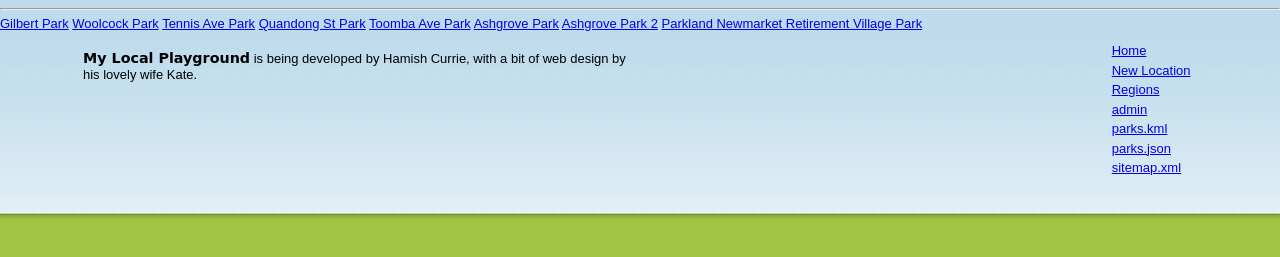
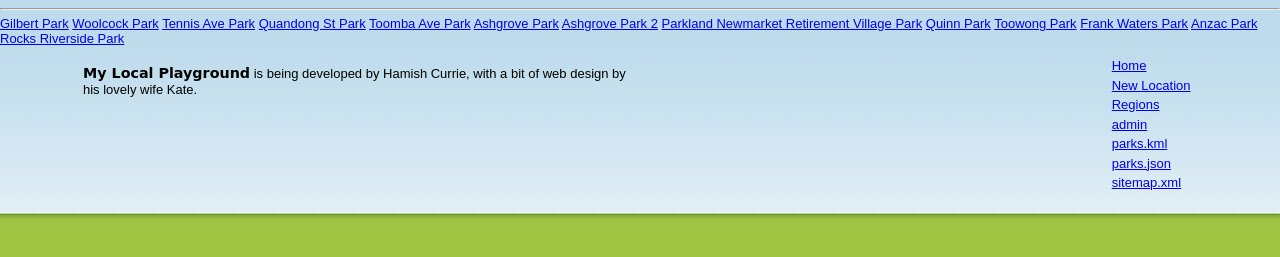
Before and after one commit to hamish/parks, a Python web app: template src/templates/New.html in a window 1280 px wide. Shown: the part 64-321 px from the top of the page. Run offline with Jinja, Linux system fonts and the light colour scheme; the template is opened without the code that fills it: most values are stand-ins (such as "Sample title", 1, 10 or a date in 2020).

Commit message:
sync to kates computer

```diff
--- a/src/main.py
+++ b/src/main.py
@@ -34,6 +34,10 @@ class Location(GeoModel):
 
     creationDate = db.DateTimeProperty(auto_now_add=True)
     modificationDate = db.DateTimeProperty(auto_now=True)
+
+    def getUrl(self, hostPrefix):
+        return "%s/p/%d" %(hostPrefix, self.key().id())
+
     @staticmethod
     def public_attributes():
       """Returns a set of simple attributes on location entities."""
@@ -222,6 +226,7 @@ class LocationPage(TemplatePage):
 
         values={
             'loc':location,
+            'url': location.getUrl(self.get_domain()),
             'nearby':nearby,
         }
         self.writeTemplate(values, "Location.html")
--- a/src/templates/New.html
+++ b/src/templates/New.html
@@ -41,6 +41,13 @@
 <a href="/actions/save?name=Ashgrove%20Park&lat=-27.439268&lon=152.985641">Ashgrove Park</a>
 <a href="/actions/save?name=Ashgrove%20Park%202&lat=-27.4396&lon=152.987612">Ashgrove Park 2</a>
 <a href="/actions/save?name=Parkland%20Newmarket%20Retirement%20Village%20Park&lat=-27.444239&lon=153.002434">Parkland Newmarket Retirement Village Park</a>
+<a href="/actions/save?name=Quinn%20Park&lat=-27.479043&lon=152.987339">Quinn Park</a>
+<a href="/actions/save?name=Toowong%20Park&lat=-27.480618&lon=152.991891">Toowong Park</a>
+<a href="/actions/save?name=Frank%20Waters%20Park&lat=-27.436699&lon=152.99126">Frank Waters Park</a>
+<a href="/actions/save?name=Anzac%20Park&lat=-27.479849&lon=152.981195">Anzac Park</a>
+<a href="/actions/save?name=Rocks%20Riverside%20Park&lat=-27.542527&lon=152.960589">Rocks Riverside Park</a>
+
+
 {% include "footer.html" %}
 </body>
 </html>
```
Also changed, not shown: src/templates/Location.html (+10 -1 lines).
